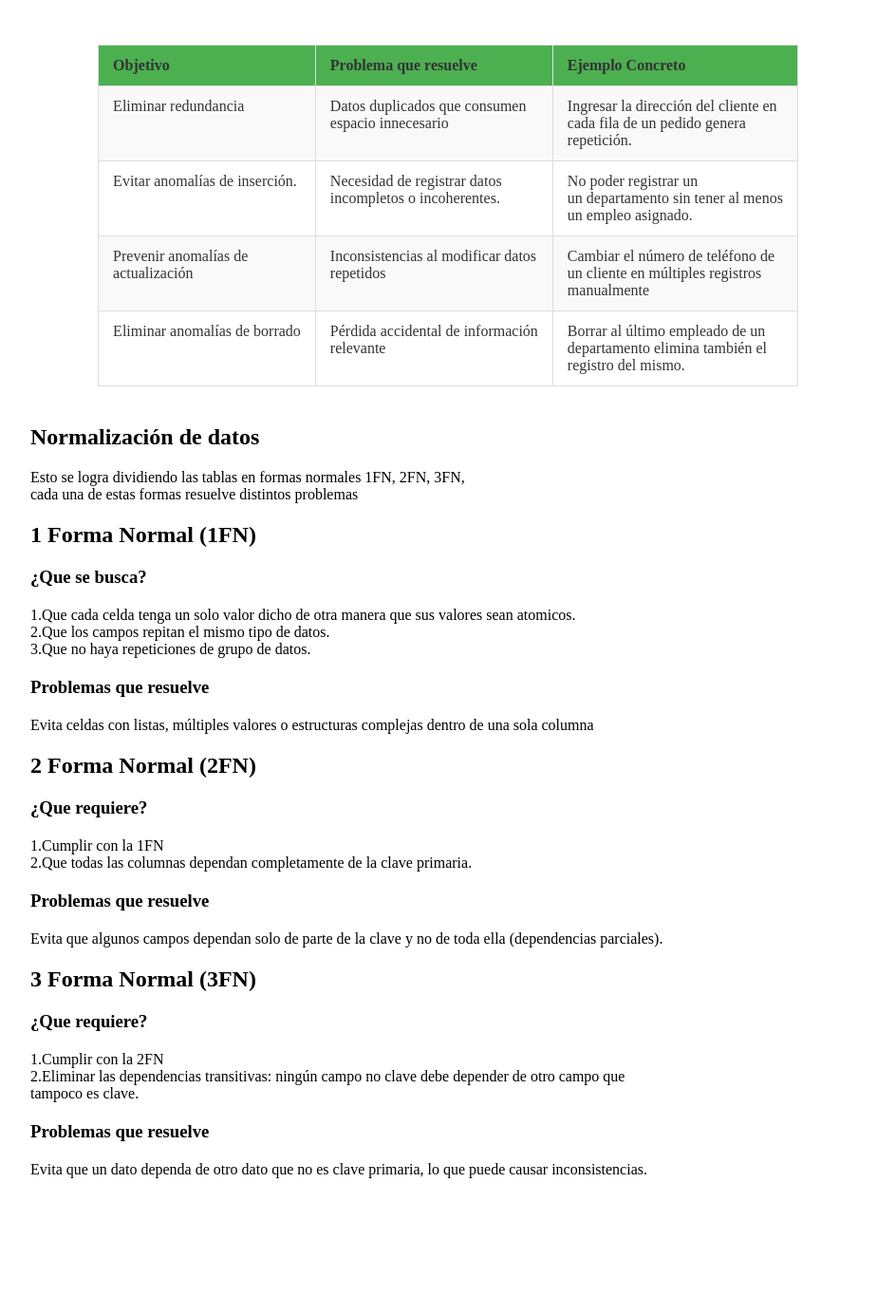
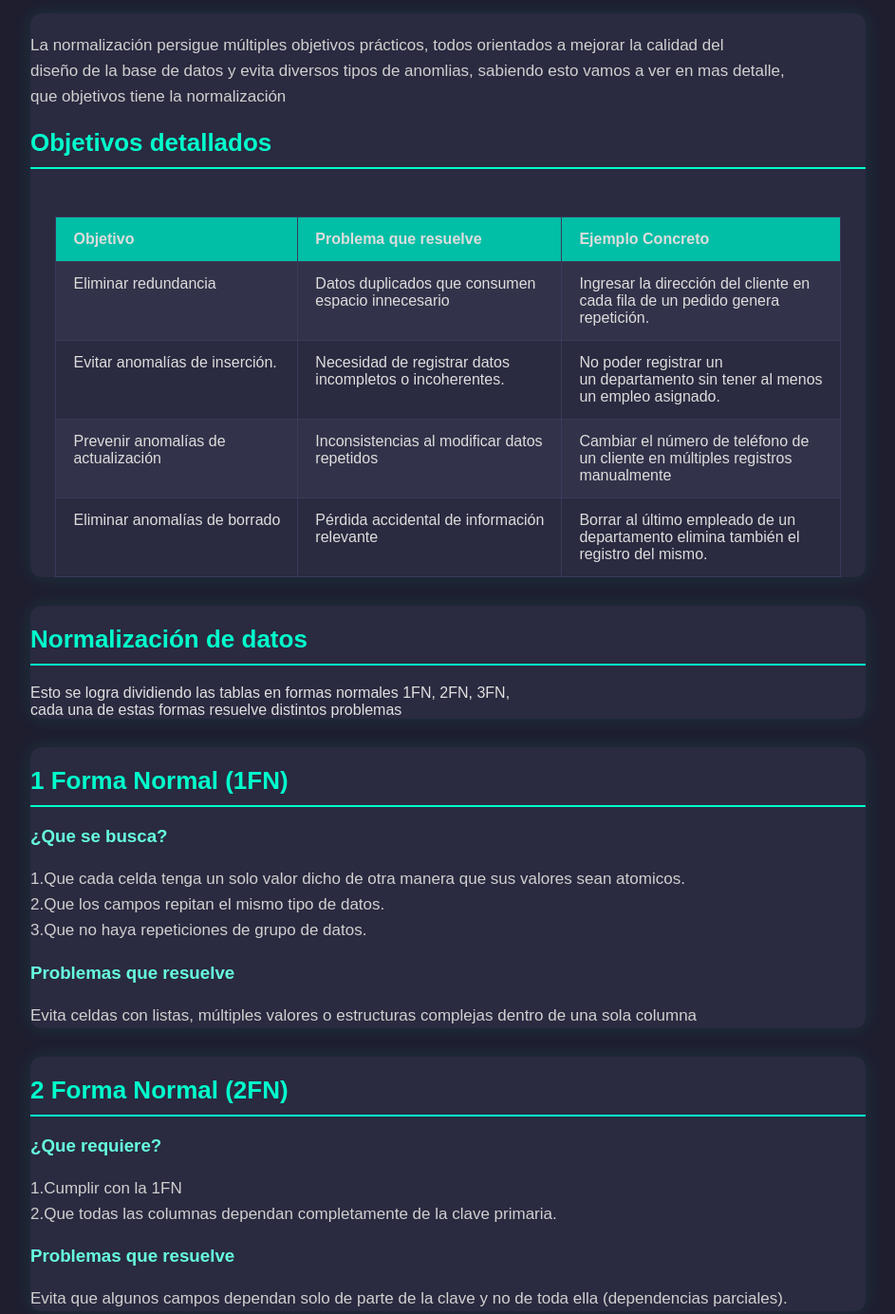
Before and after one commit to sebasBetancourt/basesDatos, a plain HTML site: page index.html in a window 1280 px wide. Shown: the part 434-1818 px from the top of the page at 95% size, without its empty margins (168-1111 px from the left). Before the commit the page ends 1775 px from the top, so only its background shows below. Drawn offline with Linux system fonts and the light colour scheme.

Commit message:
feat: :lipstick: css finalizado

```diff
--- a/css/styles.css
+++ b/css/styles.css
@@ -11,28 +11,64 @@ body{
     padding-right: 200px;
     padding-top: 100px;
     padding-bottom: 100px;
+    background-color: #1e1e2f;
+    color: #e0e0e0;
+    font-family: Arial, Helvetica, sans-serif
 }
 
 .Tittle{
     display: flex;
     align-items: center;
     justify-content: center;
+    font-weight: bold;
+    color: #00ffcc;
+}
+
+.Introduction{
+    max-width: 1000px;
+    margin: auto;
+    background-color: #2a2a40;
+    border-radius: 12px;
+    box-shadow: 0 0 20px rgba(0, 255, 204, 0.1);
+    margin-bottom: 30px;
 }
 
 .Introduction h2{
-
+    font-size: 26px;
+    color: #00ffcc;
+    border-bottom: 2px solid #00ffcc;
+    padding-bottom: 10px;
 }
 
 .Introduction p{
     padding-top: 20px;
+    line-height: 1.6;
+    font-size: 17px;
+    color: #d0d0d0;
 }
 
 .Objective{
     padding-top: 20px;
+    max-width: 1000px;
+    margin: auto;
+    background-color: #2a2a40;
+    border-radius: 12px;
+    box-shadow: 0 0 20px rgba(0, 255, 204, 0.1);
+    margin-bottom: 30px;
+}
+
+.Objective p{
+    line-height: 1.6;
+    font-size: 17px;
+    color: #d0d0d0;
 }
 
 .Objective h2{
     padding-top: 20px;
+    font-size: 26px;
+    color: #00ffcc;
+    border-bottom: 2px solid #00ffcc;
+    padding-bottom: 10px;
 }
 
 .Objective table{
@@ -51,41 +87,51 @@ table{
 }
 
 table tr:first-child {
-    background-color: #4CAF50;
-    color: white;
+    background-color: #00bfa6;
+    color: #ffffff;
     font-weight: bold;
 }
 
 th, td {
-    border: 1px solid #ddd;
-    padding: 12px 15px;
+    border: 1px solid #3a3a5a;
+    padding: 14px 18px;
     vertical-align: top;
     text-align: left;
 }
 
 tr:nth-child(even) {
-    background-color: #f9f9f9;
+    background-color: #32324a;
+
 }
 
 tr:hover {
-    background-color: #f1f1f1;
+    background-color: #3a3a60;
 }
 
 th {
-    background-color: #4CAF50;
+    background-color: #00bfa6;
     color: white;
     font-weight: bold;
 }
 
 td {
-    color: #333;
+    color: #dddddd;
 }
 .normalización{
     padding-top: 20px;
+    max-width: 1000px;
+    margin: auto;
+    background-color: #2a2a40;
+    border-radius: 12px;
+    box-shadow: 0 0 20px rgba(0, 255, 204, 0.1);
+    margin-bottom: 30px;
 }
 
 .normalización h2{
-
+    font-size: 26px;
+    color: #00ffcc;
+    border-bottom: 2px solid #00ffcc;
+    padding-bottom: 10px;
 }
 
 .normalización p{
@@ -94,45 +140,87 @@ td {
 
 .onefn{
     padding-top: 20px;
+    max-width: 1000px;
+    margin: auto;
+    background-color: #2a2a40;
+    border-radius: 12px;
+    box-shadow: 0 0 20px rgba(0, 255, 204, 0.1);
+    margin-bottom: 30px;
 }
 
 .onefn h2{
+    font-size: 26px;
+    color: #00ffcc;
+    border-bottom: 2px solid #00ffcc;
+    padding-bottom: 10px;
 }
 
 .onefn h3{
     padding-top: 20px;
+    color: #66ffe0;
 }
 
 .onefn p{
     padding-top: 20px;
+    line-height: 1.6;
+    font-size: 17px;
+    color: #d0d0d0;
 }
 
 .twofn{
     padding-top: 20px;
+    max-width: 1000px;
+    margin: auto;
+    background-color: #2a2a40;
+    border-radius: 12px;
+    box-shadow: 0 0 20px rgba(0, 255, 204, 0.1);
+    margin-bottom: 30px;
 }
 
 .twofn h2{
+    font-size: 26px;
+    color: #00ffcc;
+    border-bottom: 2px solid #00ffcc;
+    padding-bottom: 10px;
 }
 
 .twofn h3{
     padding-top: 20px;
+    color: #66ffe0;
 }
 
 .twofn p{
     padding-top: 20px;
+    line-height: 1.6;
+    font-size: 17px;
+    color: #d0d0d0;
 }
 
 .threefn{
     padding-top: 20px;
+    max-width: 1000px;
+    margin: auto;
+    background-color: #2a2a40;
+    border-radius: 12px;
+    box-shadow: 0 0 20px rgba(0, 255, 204, 0.1);
+    margin-bottom: 30px;
 }
 
 .threefn h2{
+    font-size: 26px;
+    color: #00ffcc;
+    border-bottom: 2px solid #00ffcc;
+    padding-bottom: 10px;
 }
 
 .threefn h3{
     padding-top: 20px;
+    color: #66ffe0;
 }
 
 .threefn p{
     padding-top: 20px;
+    line-height: 1.6;
+    font-size: 17px;
+    color: #d0d0d0;
 }
```
